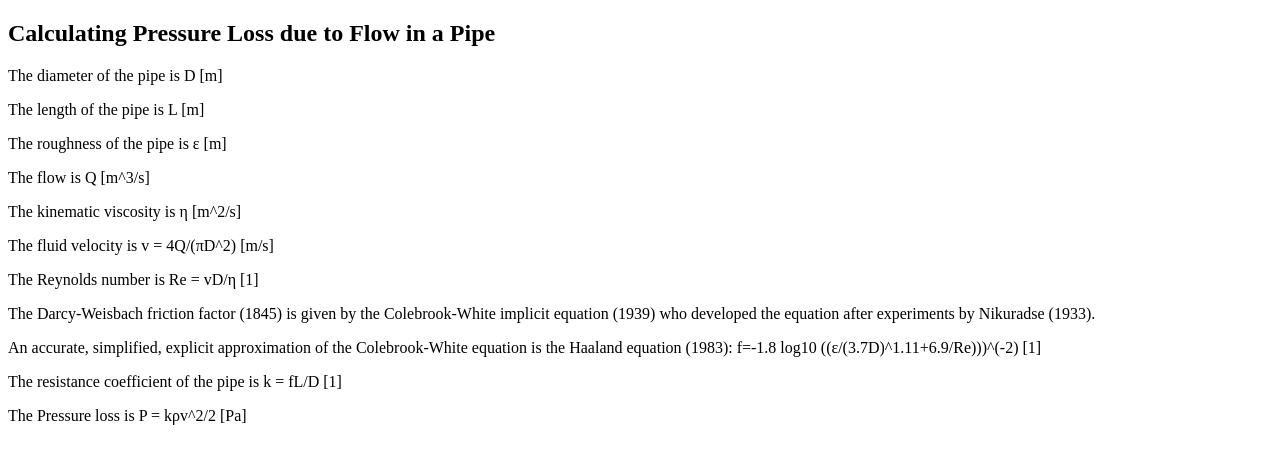
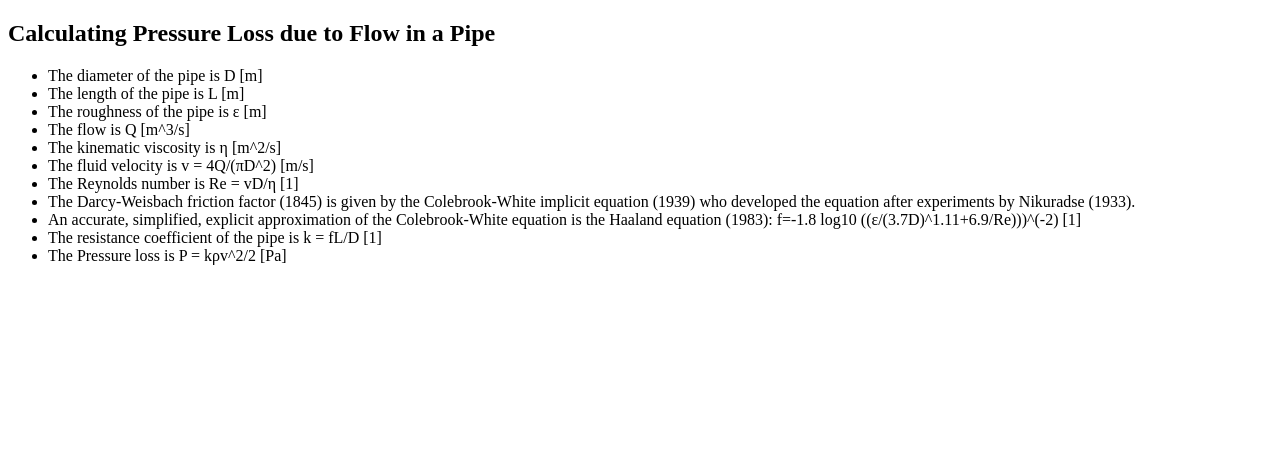
Before and after one commit to nshivaraman/nshivaraman.github.io, a plain HTML site: page index.html in a window 1280 px wide. Drawn offline with Linux system fonts and the light colour scheme.

Commit message:
Update index.html

```diff
--- a/index.html
+++ b/index.html
@@ -2,16 +2,16 @@
 <html>
 <body>
 <h2>Calculating Pressure Loss due to Flow in a Pipe</h2>
-<p>The diameter of the pipe is D [m]</p>
-<p>The length of the pipe is L [m]</p>
-<p>The roughness of the pipe is ε [m]</p>
-<p>The flow is Q [m^3/s]</p>
-<p>The kinematic viscosity is η [m^2/s]</p>
-<p>The fluid velocity is v = 4Q/(πD^2) [m/s]</p>
-<p>The Reynolds number is Re = vD/η [1]</p>
-<p>The Darcy-Weisbach friction factor (1845) is given by the Colebrook-White implicit equation (1939) who developed the equation after experiments by Nikuradse (1933).</p>
-<p>An accurate, simplified, explicit approximation of the Colebrook-White equation is the Haaland equation (1983): f=-1.8 log10 ((ε/(3.7D)^1.11+6.9/Re)))^(-2) [1]</p>
-<p>The resistance coefficient of the pipe is k = fL/D [1]</p>
-<p>The Pressure loss is P = kρv^2/2 [Pa]</p>
-</body>
-</html>
+<ul>
+<li>The diameter of the pipe is D [m]</li>
+<li>The length of the pipe is L [m]</li>
+<li>The roughness of the pipe is ε [m]</li>
+<li>The flow is Q [m^3/s]</li>
+<li>The kinematic viscosity is η [m^2/s]</li>
+<li>The fluid velocity is v = 4Q/(πD^2) [m/s]</li>
+<li>The Reynolds number is Re = vD/η [1]</li>
+<li>The Darcy-Weisbach friction factor (1845) is given by the Colebrook-White implicit equation (1939) who developed the equation after experiments by Nikuradse (1933).</li>
+<li>An accurate, simplified, explicit approximation of the Colebrook-White equation is the Haaland equation (1983): f=-1.8 log10 ((ε/(3.7D)^1.11+6.9/Re)))^(-2) [1]</li>
+<li>The resistance coefficient of the pipe is k = fL/D [1]</li>
+<li>The Pressure loss is P = kρv^2/2 [Pa]</li>
+</ul>
```
